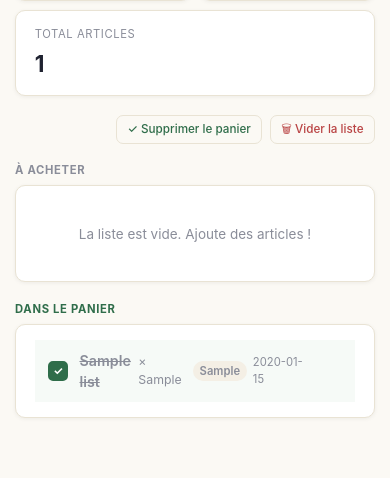
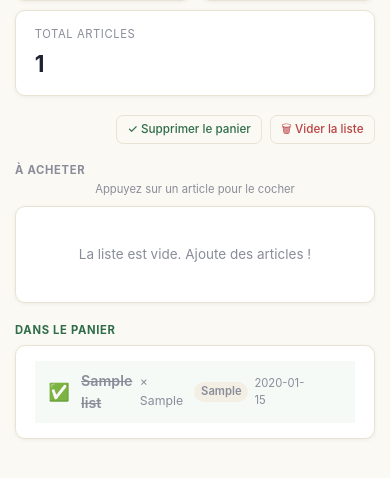
Before and after one commit to liammoussaoui1104-star/budget-web, a Flask app: page /courses in a window 390 px wide. Shown: the part 226-704 px from the top of the page. Run offline with Flask 3, Linux system fonts and the light colour scheme; a user stored in the database is signed in; tables that the repository leaves empty hold one stand-in row (values such as "Sample post"); some libraries are stand-ins or nearby versions.

Commit message:
Scan ticket Google Vision, UX courses mobile, modal scroll, RGPD confidentialité

```diff
--- a/app.py
+++ b/app.py
@@ -917,6 +917,72 @@ def api_courses_vider():
         return jsonify(ok=False, error=str(e)), 400
 
 
+# ── Scan ticket de caisse (Google Vision API) ────────────────────────────
+
+@app.route("/api/scan_ticket", methods=["POST"])
+@login_required
+def api_scan_ticket():
+    import re
+    api_key = os.environ.get("GOOGLE_VISION_API_KEY", "")
+    if not api_key:
+        return jsonify(ok=False, error="GOOGLE_VISION_API_KEY non configurée sur le serveur")
+
+    data = request.get_json()
+    image_data = data.get("image", "")
+    if "," in image_data:
+        image_data = image_data.split(",", 1)[1]
+
+    payload = {
+        "requests": [{
+            "image": {"content": image_data},
+            "features": [{"type": "TEXT_DETECTION", "maxResults": 1}]
+        }]
+    }
+    try:
+        resp = requests.post(
+            f"https://vision.googleapis.com/v1/images:annotate?key={api_key}",
+            json=payload, timeout=15
+        )
+    except Exception as e:
+        return jsonify(ok=False, error="Impossible de contacter Google Vision API"), 500
+
+    if resp.status_code != 200:
+        return jsonify(ok=False, error=f"Vision API erreur {resp.status_code}"), 500
+
+    result = resp.json()
+    try:
+        text = result["responses"][0]["fullTextAnnotation"]["text"]
+    except (KeyError, IndexError):
+        return jsonify(ok=False, error="Aucun texte détecté sur l'image")
+
+    # Montant : chercher TOTAL suivi d'un prix, sinon le plus grand prix trouvé
+    montant = None
+    total_match = re.search(r'(?:TOTAL|Total|total|MONTANT|Montant)\s*[:\s]*(\d{1,5}[.,]\d{2})', text)
+    if total_match:
+        montant = total_match.group(1).replace(",", ".")
+    else:
+        amounts = re.findall(r'\b(\d{1,4}[.,]\d{2})\b', text)
+        if amounts:
+            montant = max(amounts, key=lambda x: float(x.replace(",", ".")))
+            montant = montant.replace(",", ".")
+
+    # Jour : chercher une date JJ/MM/AAAA ou JJ-MM-AAAA
+    jour = None
+    date_match = re.search(r'\b(\d{1,2})[/\-.]\d{1,2}[/\-.]\d{2,4}\b', text)
+    if date_match:
+        jour = date_match.group(1).lstrip("0") or "1"
+
+    # Description : première ligne non vide contenant des lettres
+    description = None
+    for line in text.split("\n"):
+        line = line.strip()
+        if line and re.search(r'[a-zA-ZÀ-ÿ]', line) and len(line) >= 3:
+            description = line[:60]
+            break
+
+    return jsonify(ok=True, montant=montant, jour=jour, description=description)
+
+
 # ── Politique de confidentialité ──────────────────────────────────────────
 
 @app.route("/politique-confidentialite")
--- a/static/style.css
+++ b/static/style.css
@@ -1247,38 +1247,27 @@ img { display: block; max-width: 100%; }
   transition: background .12s;
 }
 .courses-item:last-child { border-bottom: none; }
+.courses-item { cursor: pointer; }
 .courses-item:hover { background: var(--input); }
+.courses-item:active { background: oklch(from var(--accent) l c h / .06); }
 .courses-item-done .courses-nom { text-decoration: line-through; color: var(--sub); }
 .courses-item-done .courses-qty { color: var(--sub); }
 .courses-item-done { background: #f6faf7; }
 
-.courses-check-wrap {
-  display: flex;
-  align-items: center;
-  cursor: pointer;
+.courses-check-icon {
+  font-size: 1.15rem;
   flex-shrink: 0;
+  line-height: 1;
+  user-select: none;
+  transition: transform .12s ease-out;
 }
-.courses-checkbox { display: none; }
-.courses-checkmark {
-  width: 20px;
-  height: 20px;
-  border: 2px solid var(--border);
-  border-radius: 5px;
-  display: flex;
-  align-items: center;
-  justify-content: center;
-  transition: background .15s, border-color .15s;
-  flex-shrink: 0;
-}
-.courses-checkbox:checked + .courses-checkmark {
-  background: var(--ok);
-  border-color: var(--ok);
-}
-.courses-checkbox:checked + .courses-checkmark::after {
-  content: '✓';
-  color: #fff;
+.courses-item:active .courses-check-icon { transform: scale(.85); }
+
+.courses-tap-hint {
   font-size: .75rem;
-  font-weight: 700;
+  color: var(--sub);
+  text-align: center;
+  margin: -.25rem 0 .5rem;
 }
 
 .courses-item-body {
--- a/templates/courses.html
+++ b/templates/courses.html
@@ -41,15 +41,13 @@
 <!-- Section : À acheter -->
 <div id="sectionTodo">
   <div class="courses-section-label">À acheter</div>
+  <p class="courses-tap-hint">Appuyez sur un article pour le cocher</p>
   <div class="card" id="listTodo">
     {% set todo = items | selectattr('cochee', 'equalto', 0) | list %}
     {% if todo %}
       {% for item in todo %}
-      <div class="courses-item" id="item-{{ item.id }}" data-id="{{ item.id }}" data-cochee="0">
-        <label class="courses-check-wrap">
-          <input type="checkbox" class="courses-checkbox" onchange="toggleItem({{ item.id }}, this)">
-          <span class="courses-checkmark"></span>
-        </label>
+      <div class="courses-item" id="item-{{ item.id }}" data-id="{{ item.id }}" data-cochee="0" onclick="handleRowClick(event, {{ item.id }})">
+        <span class="courses-check-icon">⭕</span>
         <div class="courses-item-body">
           <span class="courses-nom">{{ item.nom }}</span>
           <span class="courses-qty">× {{ item.quantite }}</span>
@@ -73,11 +71,8 @@
   <div class="courses-section-label courses-section-done">Dans le panier</div>
   <div class="card" id="listDone">
     {% for item in done %}
-    <div class="courses-item courses-item-done" id="item-{{ item.id }}" data-id="{{ item.id }}" data-cochee="1">
-      <label class="courses-check-wrap">
-        <input type="checkbox" class="courses-checkbox" checked onchange="toggleItem({{ item.id }}, this)">
-        <span class="courses-checkmark"></span>
-      </label>
+    <div class="courses-item courses-item-done" id="item-{{ item.id }}" data-id="{{ item.id }}" data-cochee="1" onclick="handleRowClick(event, {{ item.id }})">
+      <span class="courses-check-icon">✅</span>
       <div class="courses-item-body">
         <span class="courses-nom">{{ item.nom }}</span>
         <span class="courses-qty">× {{ item.quantite }}</span>
@@ -233,19 +228,25 @@ function updateCounters() {
 
 // ── Toggle ───────────────────────────────────────────────────────────────
 
-async function toggleItem(id, checkbox) {
+function handleRowClick(event, id) {
+  if (event.target.closest('.courses-del')) return;
+  toggleItem(id);
+}
+
+async function toggleItem(id) {
   const res  = await fetch(`/api/courses/${id}/toggle`, { method: 'POST' });
   const data = await res.json();
-  if (!data.ok) { checkbox.checked = !checkbox.checked; return; }
+  if (!data.ok) return;
 
   const el = document.getElementById(`item-${id}`);
+  const icon = el.querySelector('.courses-check-icon');
   if (data.cochee === 1) {
-    // Move to "Dans le panier"
     el.classList.add('courses-item-done');
+    if (icon) icon.textContent = '✅';
     document.getElementById('listDone').appendChild(el);
   } else {
-    // Move back to "À acheter"
     el.classList.remove('courses-item-done');
+    if (icon) icon.textContent = '⭕';
     const listTodo = document.getElementById('listTodo');
     const emptyEl  = document.getElementById('emptyTodo');
     if (emptyEl) listTodo.insertBefore(el, emptyEl);
@@ -321,11 +322,9 @@ async function submitAdd() {
   el.id = `item-${data.id}`;
   el.dataset.id = data.id;
   el.dataset.cochee = '0';
+  el.setAttribute('onclick', `handleRowClick(event, ${data.id})`);
   el.innerHTML = `
-    <label class="courses-check-wrap">
-      <input type="checkbox" class="courses-checkbox" onchange="toggleItem(${data.id}, this)">
-      <span class="courses-checkmark"></span>
-    </label>
+    <span class="courses-check-icon">⭕</span>
     <div class="courses-item-body">
       <span class="courses-nom">${escHtml(nom)}</span>
       <span class="courses-qty">× ${escHtml(qte)}</span>
@@ -355,10 +354,12 @@ function escHtml(str) {
 function openConvertModal() {
   document.getElementById('cvMontant').value = '';
   document.getElementById('modalConvert').style.display = 'flex';
+  document.body.style.overflow = 'hidden';
   document.getElementById('cvMontant').focus();
 }
 function closeConvertModal() {
   document.getElementById('modalConvert').style.display = 'none';
+  document.body.style.overflow = '';
 }
 
 async function submitConvert() {
--- a/templates/login.html
+++ b/templates/login.html
@@ -83,7 +83,7 @@
           <li><span class="login-app-feat-dot"></span>Export PDF des rapports</li>
         </ul>
         <p class="login-app-privacy">
-          🔒 Données strictement confidentielles, visibles uniquement par le titulaire du compte. Aucune donnée partagée ou revendue.
+          🔒 Vos données sont 100% privées — invisibles même pour notre équipe. Seul vous y avez accès.
         </p>
       </div>
 
```
Also changed, not shown: templates/politique_confidentialite.html (+15 -0 lines), templates/transactions.html (+48 -1 lines).
